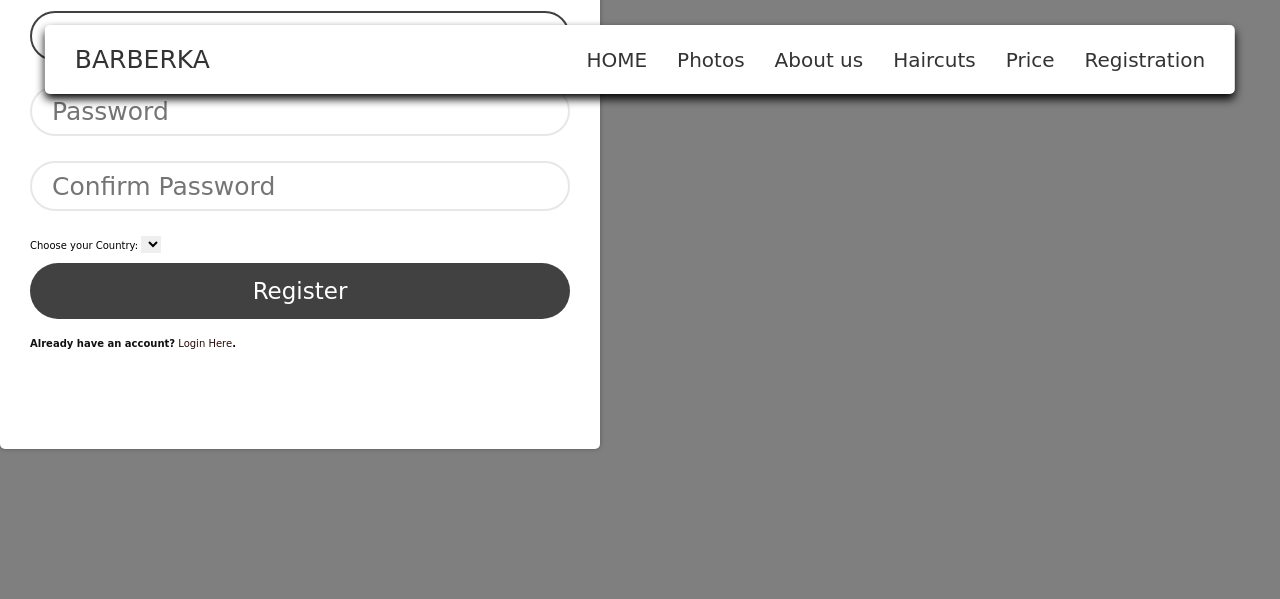
After one commit to Mellarin/Barbera, a PHP site: template views/reg.php in a window 1280 px wide. The commit adds this page. Shown: the top 599 px of the page. Run offline with PHP 8.4, Linux system fonts and the light colour scheme; the template is opened without the code that fills it: most values are stand-ins (such as "Sample title", 1, 10 or a date in 2020); data that the repository does not hold is empty; some libraries are stand-ins or nearby versions; some web fonts are replaced.

Commit message:
initial commit

```diff
--- a/css/style.css
+++ b/css/style.css
@@ -15,7 +15,6 @@
     outline:none;
     border: none;
     transition: all .3s cubic-bezier(.16,.8,.62,1.52);
-    text-transform: capitalize;
     font-weight: normal;
 }
 
@@ -28,8 +27,12 @@ html{
     overflow-x: hidden;
 }
 
-body{
-    overflow-x: hidden;
+body {
+    width: 100%;
+    min-height: 100vh;
+    background-image: linear-gradient(rgba(0,0,0,.5), rgba(0,0,0,.5)), url("../images/2.png");
+    background-position: center;
+    background-size: cover;
 }
 
 html::-webkit-scrollbar{
@@ -244,7 +247,7 @@ header .navbar ul li a:hover{
 
 
 .about{
-    padding-top: 20rem;
+    padding-top: 25rem;
     background:linear-gradient(rgba(0,0,0,.8),rgba(0,0,0,.8)), url(/images/1.jpg) no-repeat;
     background-size: cover;
     background-position: center;
@@ -253,7 +256,7 @@ header .navbar ul li a:hover{
 .about .heading{
     color:white;
     margin-top:-5rem;
-    font-size: 5.5rem;
+    font-size: 6.5rem;
 }
 
 .about .row{
@@ -414,54 +417,159 @@ header .navbar ul li a:hover{
     object-fit: cover;
     border-radius: 1rem;
 }
-
-.contactus .heading{
-    font-size: 7rem;
-    margin-top:5rem;
+.register{
+    padding-top: 20rem;
+    background:linear-gradient(rgba(0,0,0,.8),rgba(0,0,0,.8)), url(/images/1.jpg) no-repeat;
+    background-size: cover;
+    background-position: center;
+    background-attachment: fixed;
+    font-size:1.7rem;
+    display:flex;
+    align-items:center;
+    justify-content:center;
 }
-.contactus form{
-    margin-top:-1rem;
-    padding:3.5rem;
-    background: rgb(51, 51, 51);
-    border-radius: .5rem;
-    box-shadow:0 .5rem 1rem rgba(0,0,0,.9);
-    text-align: center;
+.container {
+    width: 600px;
+    min-height: 400px;
+    background: #FFF;
+    border-radius: 5px;
+    box-shadow: 0 0 5px rgba(0,0,0,.3);
+    padding: 100px 30px;
+    margin-top: -20rem;
 }
 
-  .contactus form .inputBox{
-    display:flex;
-    justify-content: space-between;
-    flex-wrap: wrap;
+.container .login-text {
+    color: #111;
+    margin-top: -3rem;
+    font-size: 5000rem;
+    text-align: center;
+    margin-bottom: 20px;
+    display: block;
+}
+.container .login-text .p {
+    font-size: 100rem;
 }
 
-  .contactus form .inputBox input, .contactus form textarea{
-    border:.0rem solid rgba(0,0,0,.1);
-    font-size: 2rem;
-    padding: 2.5rem;
-    margin: 2rem 0;
-    text-transform: none;
-    color:#333;
+.container .login-social {
+    display: grid;
+    grid-template-columns: repeat(auto-fit, minmax(50%, 1fr));
+    margin-bottom: 25px;
 }
 
-  .contactus form .inputBox input{
-    width:100%;
+.container .login-social a {
+    padding: 12px;
+    margin: 10px;
+    border-radius: 3px;
+    box-shadow: 0 0 5px rgba(0,0,0,.3);
+    text-decoration: none;
+    font-size: 100rem;
+    text-align: center;
+    color: #FFF;
+    transition: .3s;
 }
 
-  .contactus form textarea{
-    height: 15rem;
-    width:100%;
-    resize: none;
+.container .login-social a i {
+    margin-right: 5px;
 }
 
-  .contactus form .inputBox input::placeholder,
-  .contactus form textarea::placeholder{
-    text-transform: capitalize;
+.container .login-social a.facebook {
+    background: #4267B2;
 }
 
-  .contactus form .inputBox input:focus,
-  .contactus form textarea:focus{
-    border-color: var(--pink);
+.container .login-social a.twitter {
+    background: #1DA1F2;
 }
+
+.container .login-social a.google-plus {
+    background: #db4a39;
+}
+
+.container .login-social a.linkedin {
+    background: #0e76a8;
+}
+
+.container .login-social a.facebook:hover {
+    background: #3d5fa3;
+}
+
+.container .login-social a.twitter:hover {
+    background: #1991db;
+}
+
+.container .login-social a.google-plus:hover {
+    background: #ca4334;
+}
+
+.container .login-social a.linkedin:hover {
+    background: #0b5c81;
+}
+
+.container .login-email .input-group {
+    font-size:1.7rem;
+    width: 100%;
+    height: 50px;
+    margin-bottom: 25px;
+}
+
+.container .login-email .input-group input {
+    width: 100%;
+    height: 100%;
+    border: 2px solid #e7e7e7;
+    padding: 15px 20px;
+    font-size: 2.5rem;
+    border-radius: 30px;
+    background: transparent;
+    outline: none;
+    transition: .3s;
+}
+
+.container .login-email .input-group input:focus, .container .login-email .input-group input:valid {
+    border-color: #414141;
+}
+
+.container .login-email .input-group .btn {
+    display: block;
+    width: 100%;
+    padding: 15px 20px;
+    text-align: center;
+    border: none;
+    background: #414141;
+    outline: none;
+    border-radius: 30px;
+    font-size: 2.3rem;
+    color: #FFF;
+    cursor: pointer;
+    transition: .3s;
+}
+
+.container .login-email .input-group .btn:hover {
+    transform: translateY(-5px);
+    background: #414141;
+}
+
+.login-register-text {
+    color: #111;
+    font-weight: 600;
+}
+
+.login-register-text a {
+    text-decoration: none;
+    color: #250909;
+
+}
+.register .row .image{
+    margin:3rem;
+    padding:2rem;
+    flex:1 1 30rem;
+    border-radius: 1rem;
+}
+
+.register .row .image img{
+    width:100%;
+    object-fit: cover;
+    border-radius: 1rem;
+}
+
 
 .error{
     padding-top: 15rem;
@@ -615,7 +723,7 @@ header .navbar ul li a:hover{
 
 }
 
-@media (max-width:414px){
+@media (max-width:430px){
 
     html{
         font-size: 50%;
@@ -627,7 +735,7 @@ header .navbar ul li a:hover{
     }
 
     .about .row .image img{
-        height: auto;
+        height: 20rem;
         width:100%;
     }
 
@@ -639,5 +747,14 @@ header .navbar ul li a:hover{
         transform:scaleY(0);
         opacity: 1;
     }
+    .container {
+        width: 300px;
+    }
+    .container .login-social {
+        display: block;
+    }
+    .container .login-social a {
+        display: block;
+    }
 
 }
--- a/index.php
+++ b/index.php
@@ -1,6 +1,5 @@
 <?php
-
-require_once("./layout/header.php");
+include("./layout/header.php");
  if(isset($_GET["action"]) && file_exists(dirname(__FILE__).'/views/'.$_GET["action"].'.php'))
  {
     require_once(dirname(__FILE__).'/views/'.$_GET["action"].'.php');
@@ -9,6 +8,6 @@ else
  {
     require_once("./views/error.php");
  }
- require_once("./layout/footer.php");
+ include("./layout/footer.php");
 
 ?>
--- /dev/null
+++ b/views/reg.php
@@ -0,0 +1,54 @@
+<!DOCTYPE html>
+<html lang="en">
+<head>
+    <meta charset="UTF-8">
+    <meta name="viewport" content="width=device-width, initial-scale=1.0">
+    <title>Barberka</title>
+    <link rel="stylesheet" href="https://cdnjs.cloudflare.com/ajax/libs/font-awesome/5.15.3/css/all.min.css">
+    <link rel="stylesheet" href="../css/style.css">
+
+</head>
+<body>
+    <header>
+        <a href="#" class="logo"><span>BARBERKA</span></a>
+        <div id="menu" class="menu"></div>
+        <nav class="navbar">
+            <ul>
+                <li><a class="active" href="index.php?action=main">HOME</a></li>
+                <li><a href="index.php?action=photo">Photos</a></li>
+                <li><a href="index.php?action=about">About us</a></li>
+                <li><a href="index.php?action=haircuts">Haircuts</a></li>
+                <li><a href="index.php?action=price">Price</a></li>
+                <li><a href="index.php?action=registration">Registration</a></li>
+            </ul>
+        </nav>
+    </header>
+	<div class="container">
+		<form action="" method="POST" class="login-email">
+            <p class="login-text" style="font-size: 4rem; font-weight: 800;">Register</p>
+			<div class="input-group">
+				<input type="text" placeholder="Username" name="username" value="<?php echo $username; ?>" required>
+			</div>
+			<div class="input-group">
+				<input type="email" placeholder="Email" name="email" value="<?php echo $email; ?>" required>
+			</div>
+			<div class="input-group">
+				<input type="password" placeholder="Password" name="password" value="<?php echo $_POST['password']; ?>" required>
+            </div>
+            <div class="input-group">
+				<input type="password" placeholder="Confirm Password" name="cpassword" value="<?php echo $_POST['cpassword']; ?>" required>
+			</div>
+            <label for="country">Choose your Country:</label>
+            <select id="sel" onchange="show(this)">
+                <option value></option>
+            </select>
+			<div class="input-group">
+				<button name="submit" class="btn">Register</button>
+			</div>
+			<p class="login-register-text">Already have an account?<a href="index.php">  Login Here</a>.</p>
+		</form>
+	</div>
+    <script src="jquery-2.2.4.min.js"></script>
+    <script src="app.js"></script>
+</body>
+</html>
```
Also changed, not shown: css/regist.css (added, +156 -0 lines), layout/result.php (added, +35 -0 lines), views/image.php (added, +16 -0 lines), views/regis.php (added, +25 -0 lines), views/registration.php (+77 -19 lines), js/script.js (line endings or trailing spaces). Lines whose indentation alone changed are shown as unchanged.
